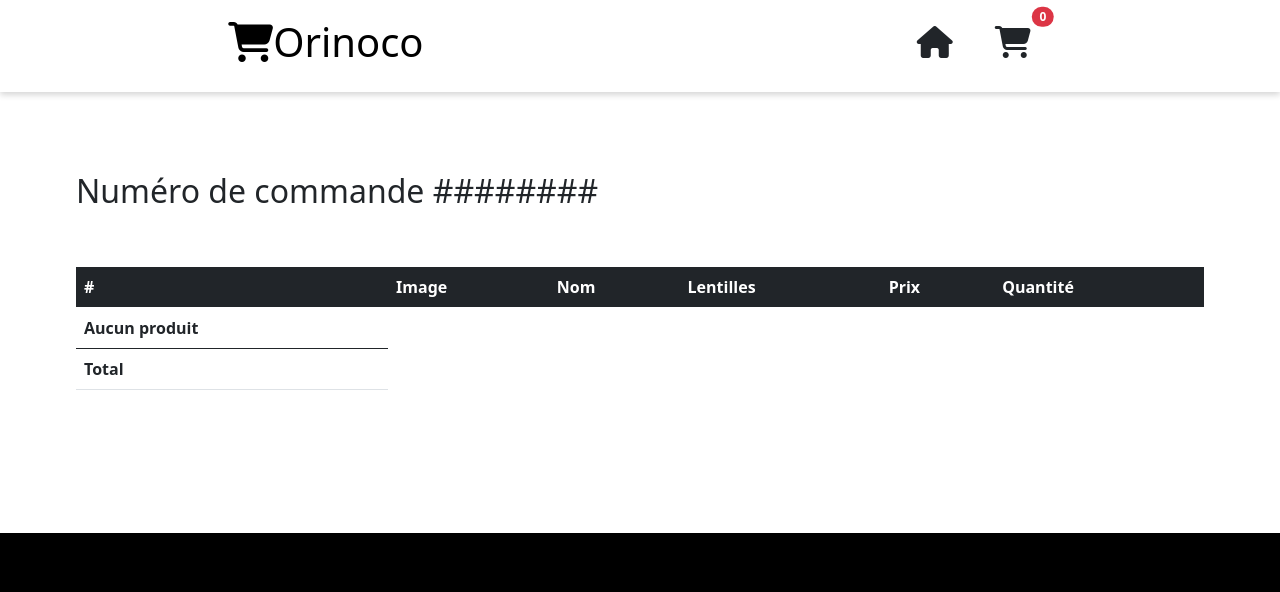
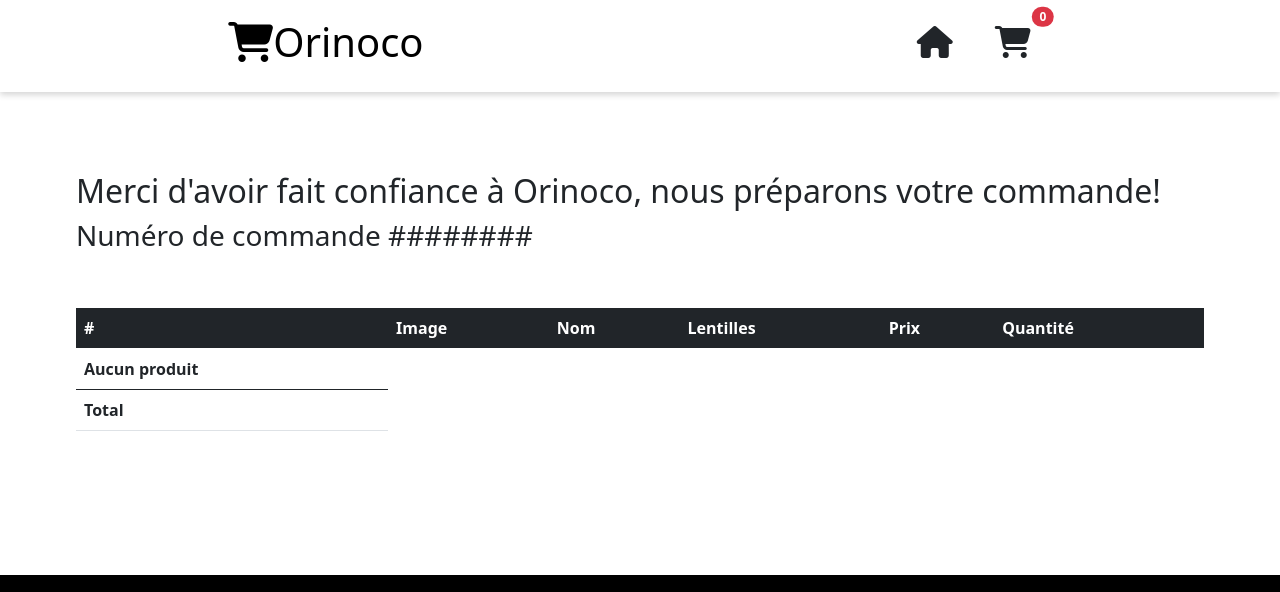
Before and after one commit to Vesta-nna/AnnaDominguez_5_11062021, a plain HTML site: page commande.html in a window 1280 px wide. Shown: the top 592 px of the page. Drawn offline with nearby package versions, Linux system fonts and the light colour scheme.

Commit message:
add tank you message

```diff
--- a/commande.html
+++ b/commande.html
@@ -42,7 +42,8 @@
     <!-- Main -->
     <main id="app" class="row justify-content-around">
       <section>
-        <h2>Numéro de commande #<span id="orderId">#######</span></h2>
+        <h2>Merci d'avoir fait confiance à Orinoco, nous préparons votre commande!</h2>
+        <h3>Numéro de commande #<span id="orderId">#######</span></h3>
       </section>
       <section id="products" class="table-responsive">
         <table class="table">
```
